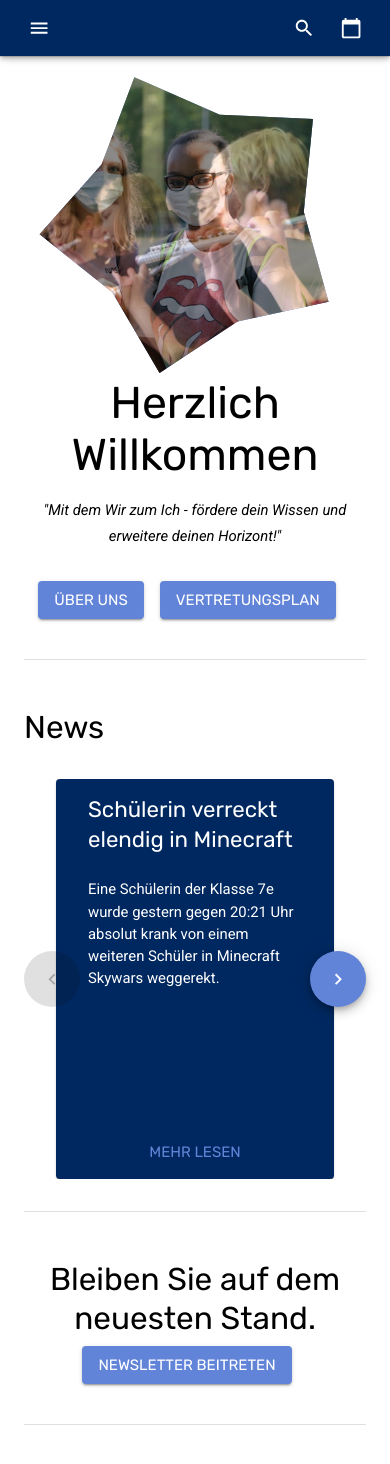
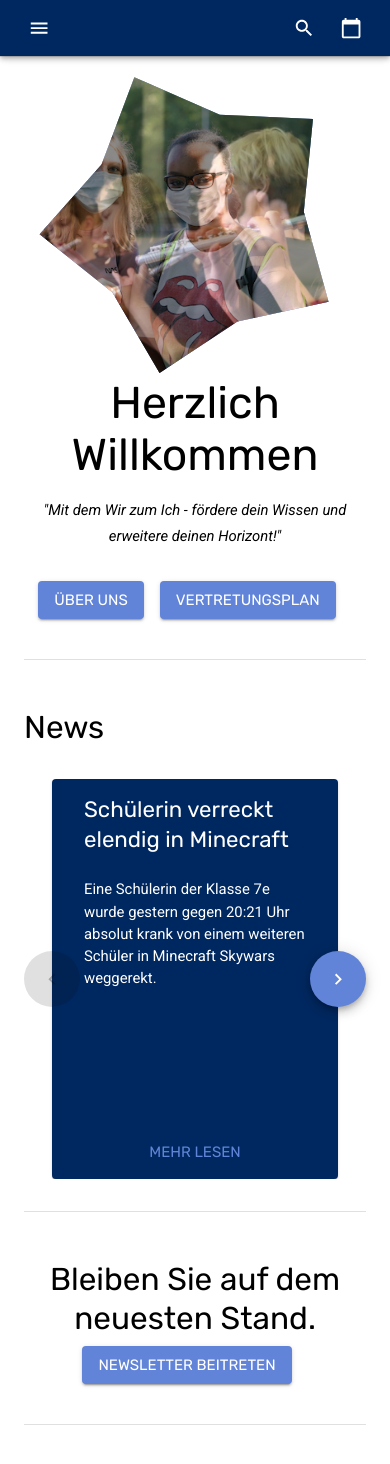
Before and after one commit to nicholas-roether/gyloh-preview, a React (Create React App) app: page / in a window 390 px wide. Shown: the top 1464 px of the page. Built offline with nearby package versions, Linux system fonts and the light colour scheme.

Commit message:
Adjust margins

```diff
--- a/src/home/NewsCard.tsx
+++ b/src/home/NewsCard.tsx
@@ -16,9 +16,12 @@ const styles = createStyles({
 		overflow: "hidden"
 	},
 	news: {
-		margin: theme.spacing(0, 2),
+		margin: theme.spacing(0, 1.5),
 		width: "100%",
-		maxWidth: "320px"
+		maxWidth: "320px",
+		[theme.breakpoints.up("sm")]: {
+			margin: theme.spacing(0, 2),
+		}
 	},
 });
 
```
